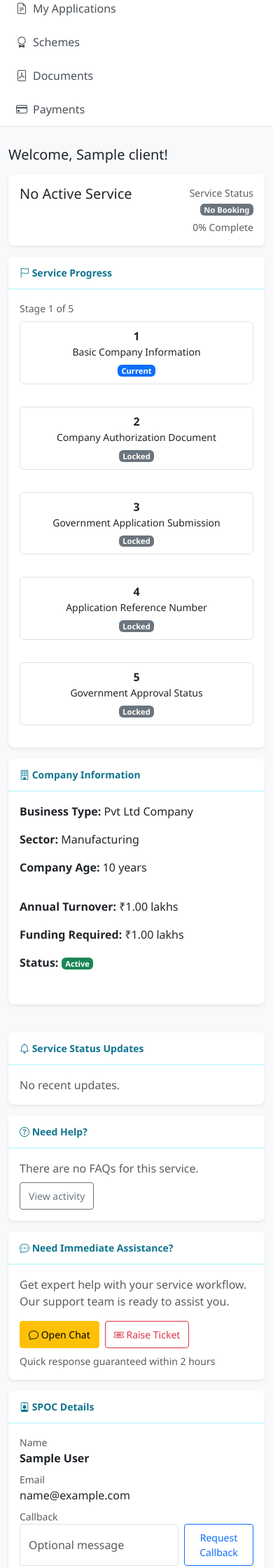
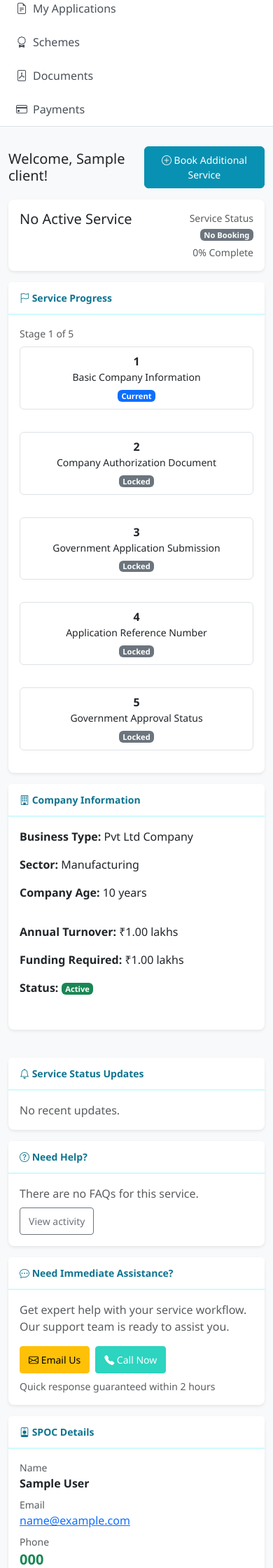
Before and after one commit to Utkarsh1506/crm-agnivridhi, a Django app: page /dashboard/client/ in a window 390 px wide. Shown: the part 180-2420 px from the top of the page at 70% size. Run offline with Django 5.2, Linux system fonts and the light colour scheme; a user stored in the database is signed in; tables that the repository leaves empty hold one stand-in row (values such as "Sample post"); data that the repository does not hold is empty; parts of the project's set-up code (start-up, migrations or seed data) failed here and were passed over.

Commit message:
fix(client-portal): replace raise ticket with email/call buttons, add SPOC phone display, and book additional service button

```diff
--- a/templates/dashboards/client_portal.html
+++ b/templates/dashboards/client_portal.html
@@ -42,7 +42,12 @@
 {% endblock %}
 
 {% block content %}
-<h1 class="h2 mb-3">Welcome, {{ client.company_name }}!</h1>
+<div class="d-flex justify-content-between align-items-center mb-3">
+    <h1 class="h2 mb-0">Welcome, {{ client.company_name }}!</h1>
+    <a href="{% url 'schemes:scheme_list' %}" class="btn btn-primary">
+        <i class="bi bi-plus-circle"></i> Book Additional Service
+    </a>
+</div>
 
 <div class="row">
     <!-- Left: Service Overview & Progress -->
@@ -165,8 +170,10 @@
             <div class="card-body">
                 <p class="text-muted">Get expert help with your service workflow. Our support team is ready to assist you.</p>
                 <div class="d-flex gap-2">
-                    <a href="mailto:{{ spoc.email|default:'support@agnivridhi.in' }}" class="btn btn-sm btn-warning"><i class="bi bi-chat"></i> Open Chat</a>
-                    <a href="{% url 'notifications:notification_list' %}" class="btn btn-sm btn-outline-danger"><i class="bi bi-ticket-detailed"></i> Raise Ticket</a>
+                    <a href="mailto:{{ spoc.email|default:'support@agnivridhi.in' }}" class="btn btn-sm btn-warning"><i class="bi bi-envelope"></i> Email Us</a>
+                    {% if spoc and spoc.phone %}
+                    <a href="tel:{{ spoc.phone }}" class="btn btn-sm btn-success"><i class="bi bi-telephone-fill"></i> Call Now</a>
+                    {% endif %}
                 </div>
                 <small class="text-muted d-block mt-2">Quick response guaranteed within 2 hours</small>
             </div>
@@ -185,18 +192,15 @@
                 </div>
                 <div class="mt-2">
                     <div class="small text-muted">Email</div>
-                    <div>{{ spoc.email }}</div>
+                    <div><a href="mailto:{{ spoc.email }}">{{ spoc.email }}</a></div>
                 </div>
+                {% if spoc.phone %}
                 <div class="mt-2">
-                    <div class="small text-muted">Callback</div>
-                    <form method="POST" action="{% url 'notifications:request_callback' %}" class="d-flex gap-2">
-                        {% csrf_token %}
-                        <input type="hidden" name="subject" value="Request Callback">
-                        {% if active_booking %}<input type="hidden" name="booking_id" value="{{ active_booking.id }}">{% endif %}
-                        <input type="text" name="message" class="form-control form-control-sm" placeholder="Optional message" />
-                        <button class="btn btn-sm btn-outline-primary" type="submit">Request Callback</button>
-                    </form>
+                    <div class="small text-muted">Phone</div>
+                    <div class="fw-semibold fs-5"><a href="tel:{{ spoc.phone }}" class="text-decoration-none text-success">{{ spoc.phone }}</a></div>
+                    <a href="tel:{{ spoc.phone }}" class="btn btn-sm btn-success mt-1 w-100"><i class="bi bi-telephone-fill"></i> Call Now</a>
                 </div>
+                {% endif %}
                 {% else %}
                 <p class="text-muted mb-0">No SPOC assigned yet.</p>
                 {% endif %}
```
